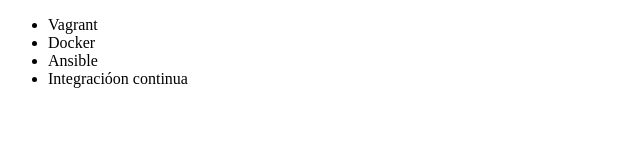
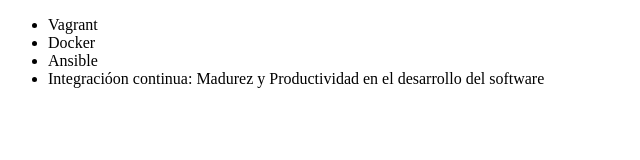
Before and after one commit to BrNeNaAl/Git-Alura, a plain HTML site: page Index.html in a window 1280 px wide. Shown: the whole page, without its empty margins (0-640 px from the left). Drawn offline with Linux system fonts and the light colour scheme.

Commit message:
Renombrando curso de Integracion continua

```diff
--- a/Index.html
+++ b/Index.html
@@ -9,7 +9,7 @@
          <li> Vagrant </li>
          <li> Docker </li>
          <li> Ansible </li>
-         <li> Integracióon continua </li>
+         <li> Integracióon continua: Madurez y Productividad en el desarrollo del software </li>
      </ul>
 </body>
 </html>
```
